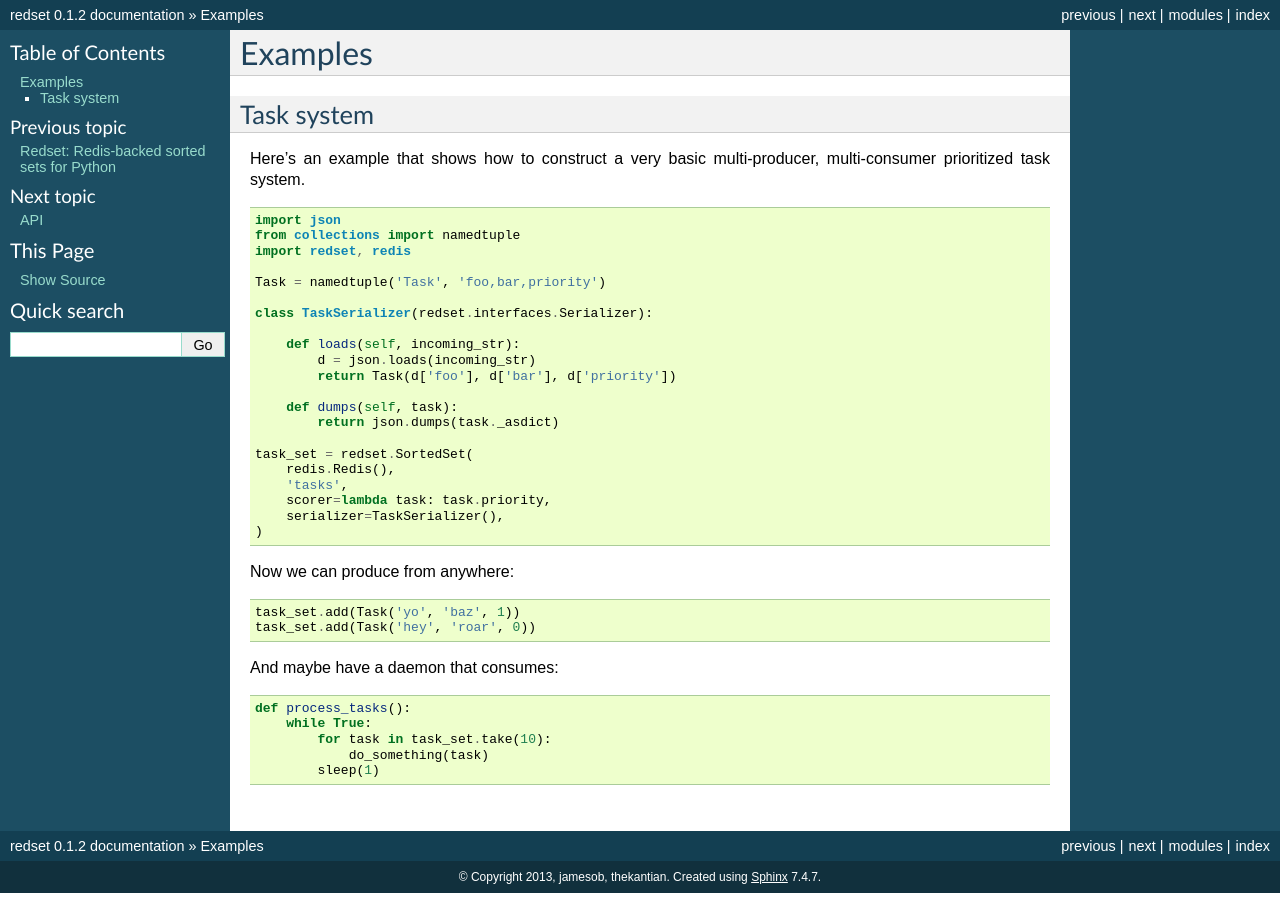
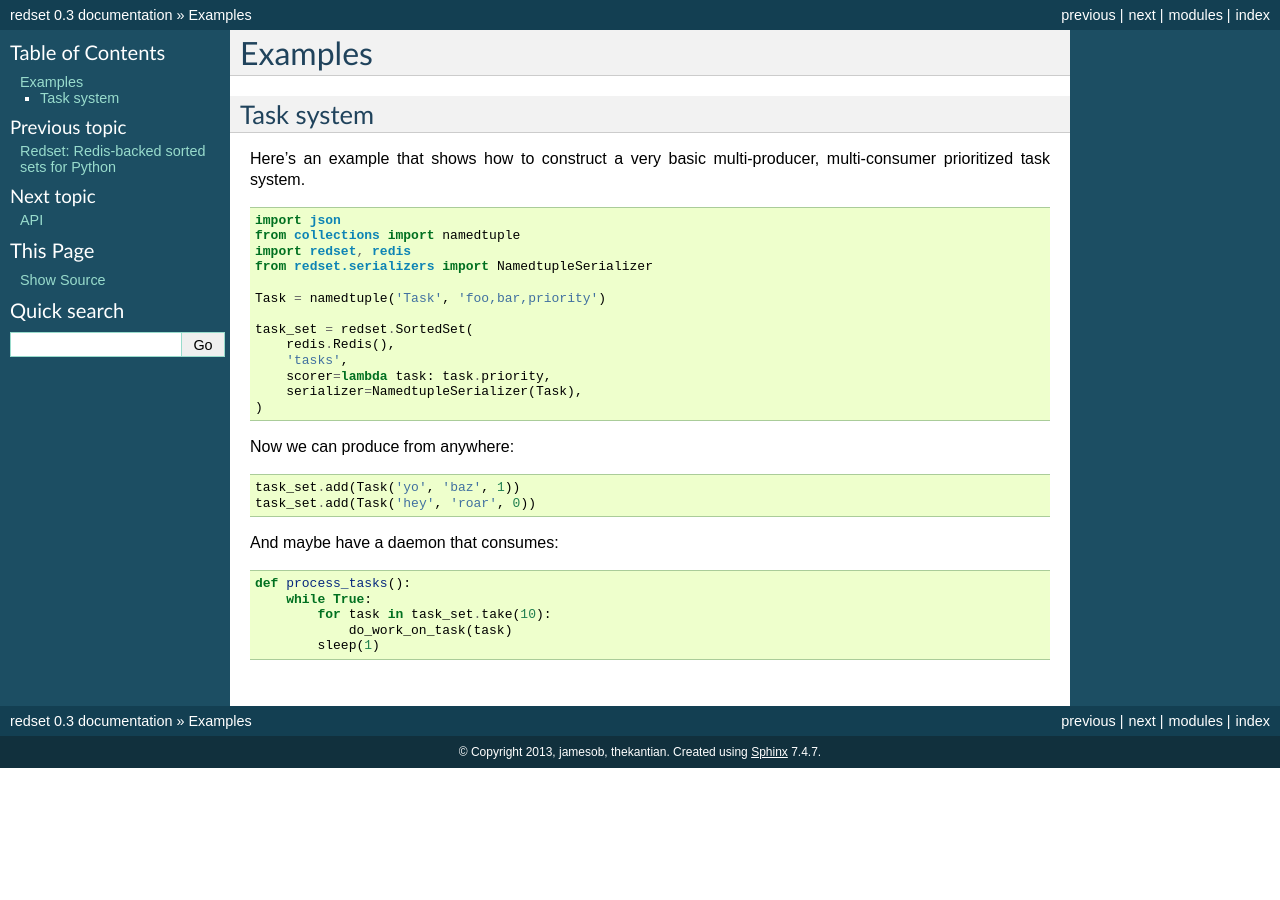
Before and after one commit to percolate/redset, a Sphinx documentation site: the page built from docs/examples.rst, in a window 1280 px wide. Built offline with Sphinx 7.4.7, drawn with Linux system fonts in a browser that asks for light colours.

Commit message:
Add builtin serializers

```diff
--- a/docs/conf.py
+++ b/docs/conf.py
@@ -12,6 +12,10 @@
 # serve to show the default.
 
 import sys, os
+
+sys.path.append(os.path.join(os.path.dirname(__file__), '..'))
+
+import redset
 
 # If extensions (or modules to document with autodoc) are in another directory,
 # add these directories to sys.path here. If the directory is relative to the
@@ -48,9 +52,9 @@ copyright = u'2013, jamesob, thekantian'
 # built documents.
 #
 # The short X.Y version.
-version = '0.1.2'
+version = redset.__version__
 # The full version, including alpha/beta/rc tags.
-release = '0.1.2'
+release = redset.__version__
 
 # The language for content autogenerated by Sphinx. Refer to documentation
 # for a list of supported languages.
--- a/docs/examples.rst
+++ b/docs/examples.rst
@@ -15,23 +15,15 @@ multi-consumer prioritized task system.
     import json
     from collections import namedtuple
     import redset, redis
+    from redset.serializers import NamedtupleSerializer
 
     Task = namedtuple('Task', 'foo,bar,priority')
-
-    class TaskSerializer(redset.interfaces.Serializer):
-
-        def loads(self, incoming_str):
-            d = json.loads(incoming_str)
-            return Task(d['foo'], d['bar'], d['priority'])
-
-        def dumps(self, task):
-            return json.dumps(task._asdict)
 
     task_set = redset.SortedSet(
         redis.Redis(),
         'tasks',
         scorer=lambda task: task.priority,
-        serializer=TaskSerializer(),
+        serializer=NamedtupleSerializer(Task),
     )
 
 Now we can produce from anywhere:
@@ -48,5 +40,5 @@ And maybe have a daemon that consumes:
     def process_tasks():
         while True:
             for task in task_set.take(10):
-                do_something(task)
+                do_work_on_task(task)
             sleep(1)
--- a/redset/__init__.py
+++ b/redset/__init__.py
@@ -7,4 +7,6 @@ Simple redis-backed, distributed sorted sets.
 
 """
 
+__version__ = '0.3'
+
 from redset.sets import *
--- a/setup.py
+++ b/setup.py
@@ -1,9 +1,11 @@
 # -*- coding: utf-8 -*-
 from setuptools import setup
 
+import redset
+
 setup(
     name='redset',
-    version='0.2.3',
+    version=redset.__version__,
     author='thekantian, jamesob',
     author_email='zach@percolate.com, jamesob@percolate.com',
     packages=['redset'],
@@ -11,6 +13,7 @@ setup(
     license='see LICENSE',
     description='Simple, distributed sorted sets with redis',
     long_description=open('README.rst').read(),
+    tests_require=['redis'],
     classifiers=[
         'Intended Audience :: Developers',
         'License :: OSI Approved :: BSD License',
```
Also changed, not shown: README.md (+17 -17 lines), README.rst (+20 -20 lines), docs/api.rst (+18 -0 lines), .travis.yml, 2 other files.
